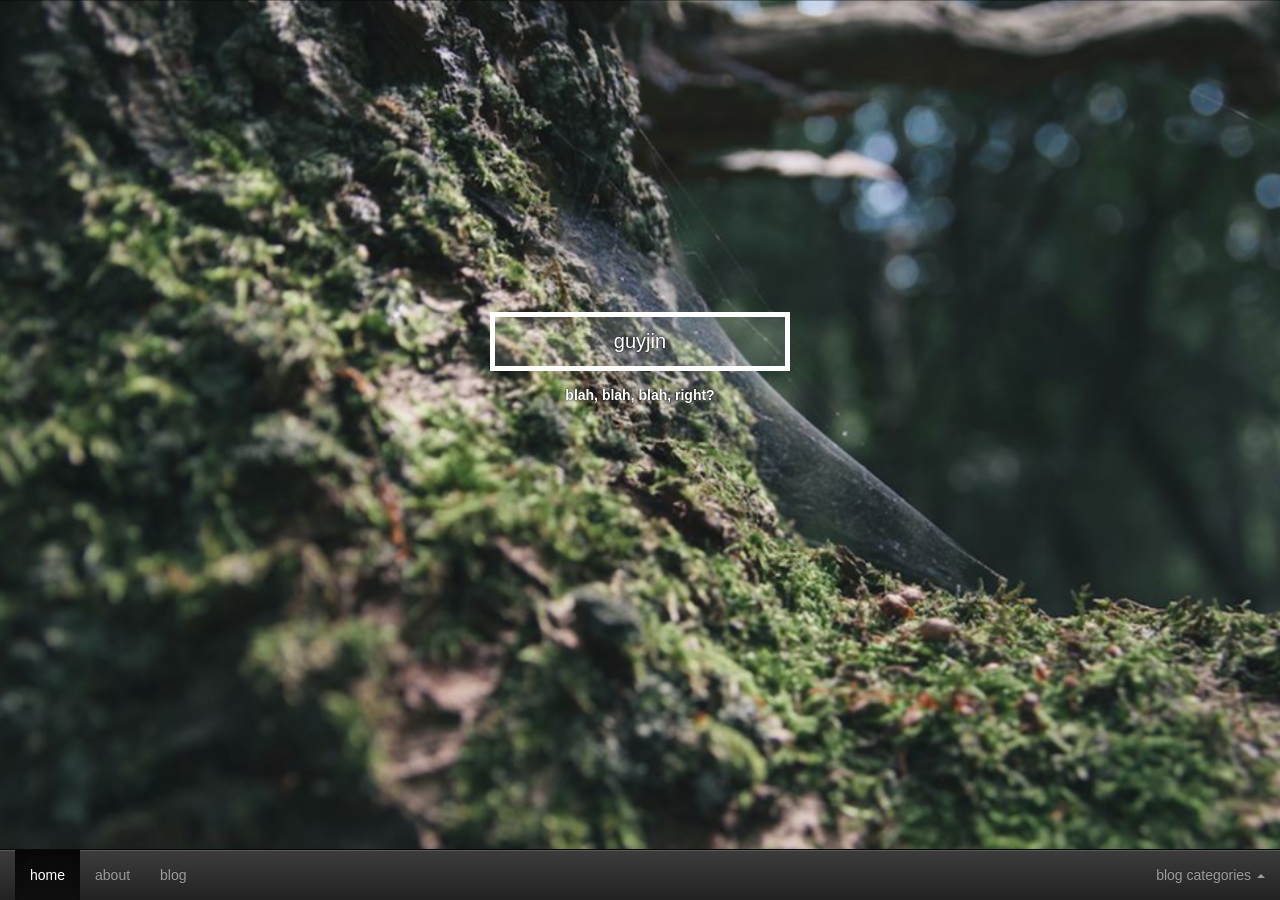
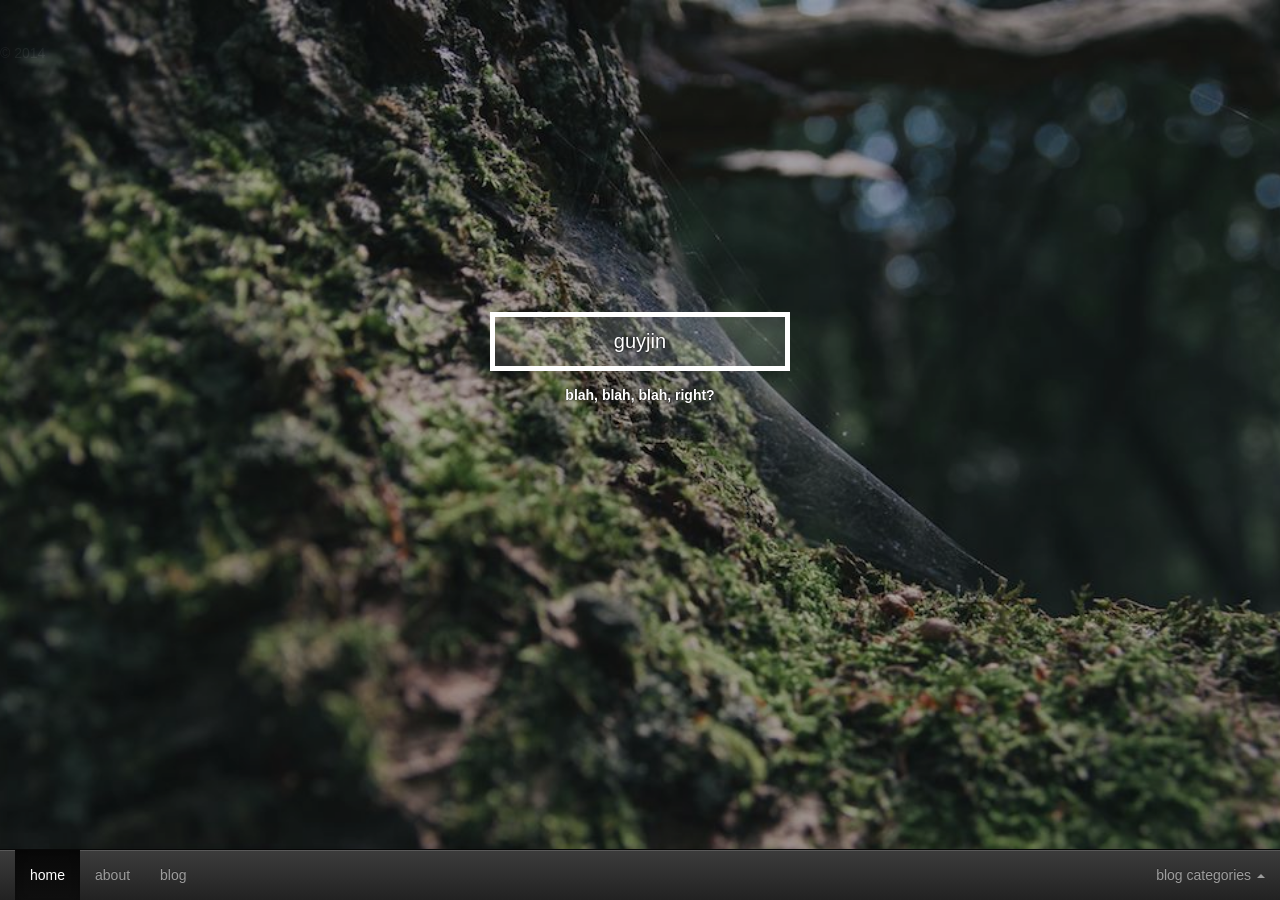
Before and after one commit to guyjin/guyjin.github.io, a Jekyll site: the page built from index.md, in a window 1280 px wide. Built offline with Jekyll 4.4.1, drawn with Linux system fonts in a browser that asks for light colours; nearby versions of some CDN libraries; some web fonts are replaced.

Commit message:
background opacity

```diff
--- a/css/glossyStyles.css
+++ b/css/glossyStyles.css
@@ -49,7 +49,8 @@ body {
     bottom: 0;
     margin: auto;
     min-width: 50%;
-    min-height: 50%; }
+    min-height: 50%;
+    opacity: .7; }
   body [class*="entypo-"]:before {
     font-family: 'entypo', sans-serif; }
   body.home .content {
--- a/sass/glossyStyles.scss
+++ b/sass/glossyStyles.scss
@@ -70,6 +70,7 @@ body {
 	    margin: auto;
 	    min-width: 50%;
 	    min-height: 50%;
+	    opacity: .7;
 	}
 	/* entypo */
 	[class*="entypo-"]:before {
```
